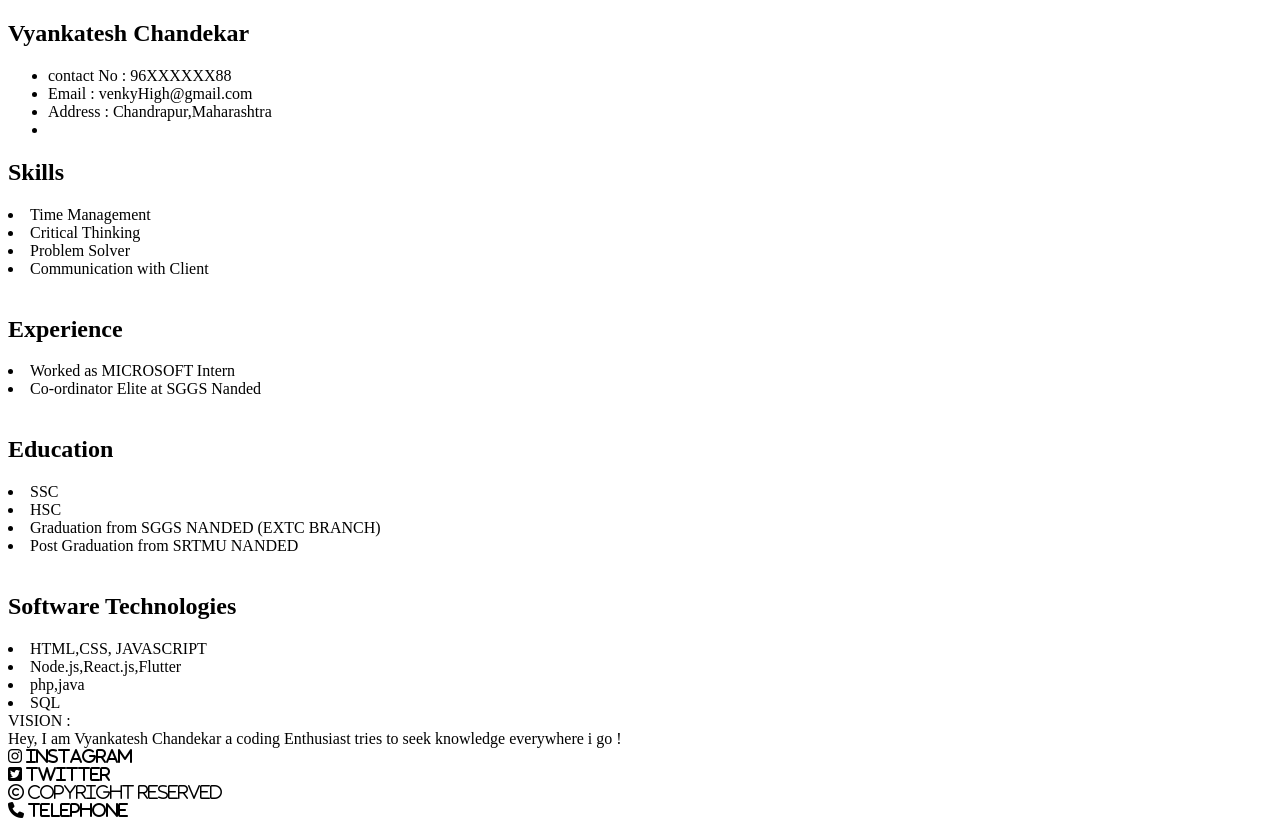
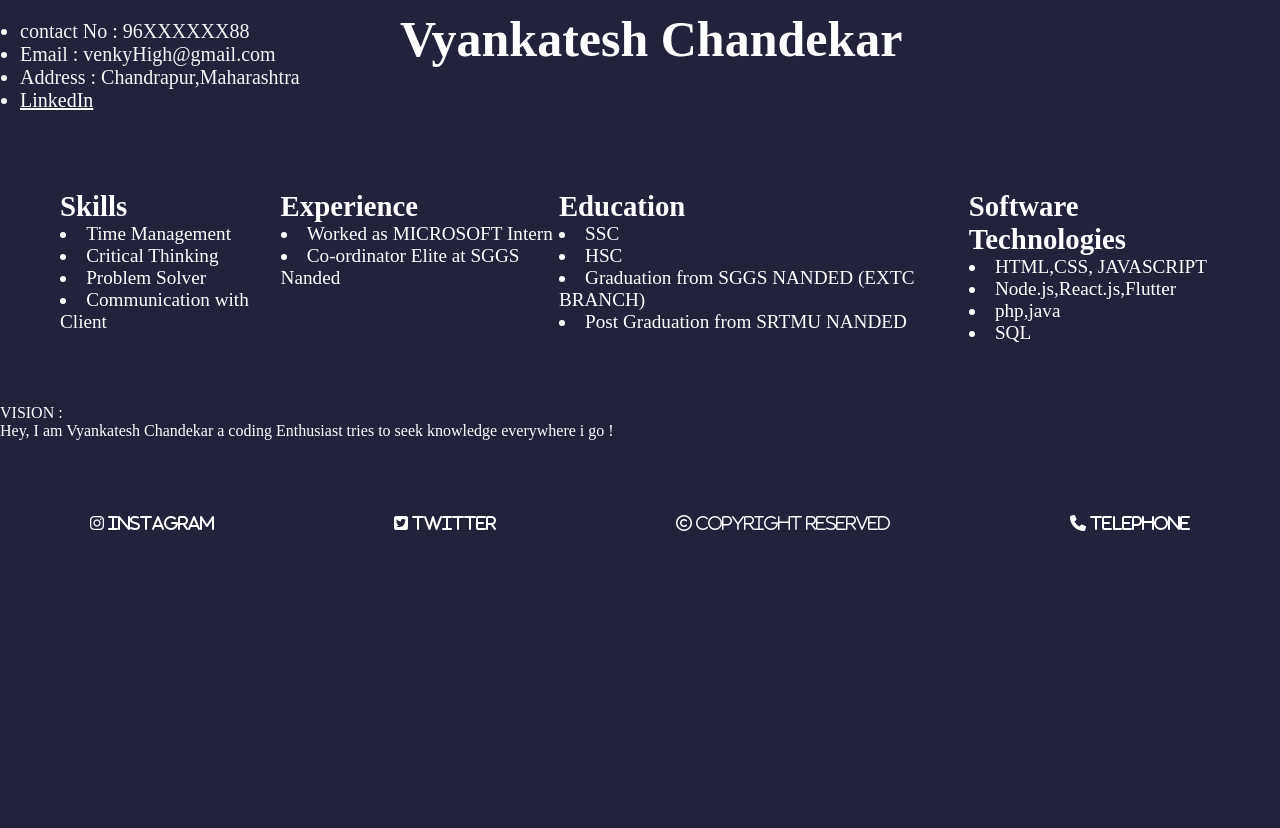
Before and after one commit to prathamesh22232/project, a plain HTML site: page resume.html in a window 1280 px wide. After the commit the page ends 800 px from the top, so only its background shows below. Drawn offline with Linux system fonts and the light colour scheme.

Commit message:
positioning

```diff
--- a/resume.css
+++ b/resume.css
@@ -39,15 +39,13 @@ footer{
 }
 
 .vision{
-    position: absolute;
-    left: 20px;
+
 }
 
-.smedia{
-    position:static;
-    right: 15px;
-    text-align: end;
-    padding: 5px;
-
-
+.endingWeb{
+    display:flex;
+    justify-content: space-around;
+     text-align: center;
+     position: relative;
+     top: 75px;
 }
--- a/resume.html
+++ b/resume.html
@@ -4,7 +4,7 @@
     <meta charset="UTF-8">
     <meta name="viewport" content="width=device-width, initial-scale=1.0">
     <title>My Portfolio</title>
-    <link rel="stylesheet" href="portFolio.css">
+    <link rel="stylesheet" href="resume.css">
     <link rel="stylesheet" href="https://cdnjs.cloudflare.com/ajax/libs/font-awesome/6.5.1/css/all.min.css" integrity="sha512-DTOQO9RWCH3ppGqcWaEA1BIZOC6xxalwEsw9c2QQeAIftl+Vegovlnee1c9QX4TctnWMn13TZye+giMm8e2LwA==" crossorigin="anonymous" referrerpolicy="no-referrer" />
 </head>
 <body>
```
